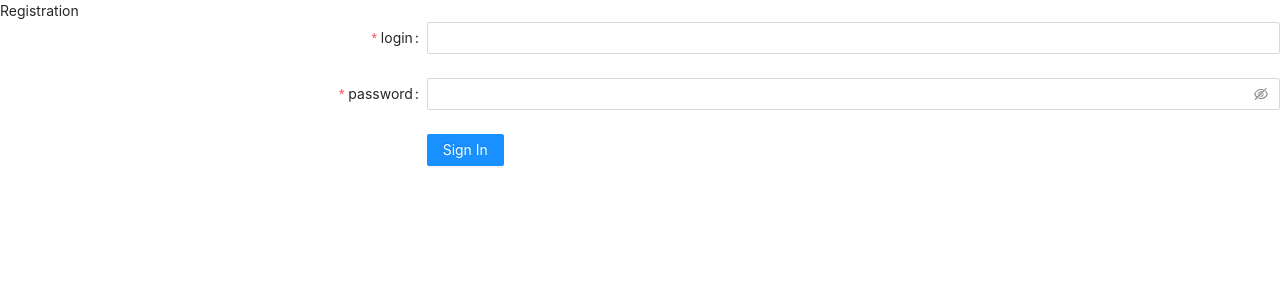
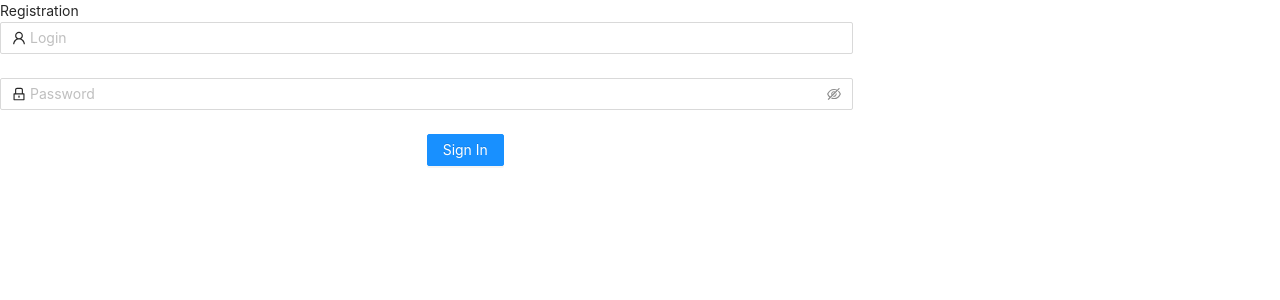
Before and after one commit to Ig0rABC/social-network, a React (Create React App) app in the folder client/: page /register in a window 1280 px wide. Shown: the top 300 px of the page. Built offline with nearby package versions, Linux system fonts and the light colour scheme.

Commit message:
Fixed login and register forms

```diff
--- a/client/src/components/Login/LoginForm.tsx
+++ b/client/src/components/Login/LoginForm.tsx
@@ -1,9 +1,10 @@
 import React, { useState } from "react";
 import usersAPI from "../../api/users";
-import { FormattedMessage } from "react-intl";
+import { FormattedMessage, useIntl } from "react-intl";
 import { Form, Input, Button, Checkbox } from 'antd';
 import { useDispatch } from "react-redux";
 import { actions } from "../../redux/reducers/users";
+import { UserOutlined, LockOutlined } from "@ant-design/icons";
 
 type LoginFormValues = {
   login: string,
@@ -21,6 +22,7 @@ const tailLayout = {
 
 const LoginForm: React.FC = () => {
 
+  const intl = useIntl();
   const dispatch = useDispatch();
   let [isSubmitting, setSubmitting] = useState(false);
 
@@ -29,7 +31,7 @@ const LoginForm: React.FC = () => {
     try {
       const data = await usersAPI.login(values.login, values.password, values.rememberMe);
       dispatch(actions.setCurrentUser(data));
-    } catch {}
+    } catch { }
     setSubmitting(false);
   };
 
@@ -40,24 +42,28 @@ const LoginForm: React.FC = () => {
   >
 
     <Form.Item name="login"
-      label={<FormattedMessage id="login" defaultMessage="login" />}
       rules={[
         {
           required: true,
           message: <FormattedMessage id="empty-login" defaultMessage="empty login" />
         }
       ]}
-    ><Input /></Form.Item>
+    ><Input prefix={<UserOutlined />} placeholder={intl.formatMessage({
+      id: "placeholders.login",
+      defaultMessage: "login"
+    })} /></Form.Item>
 
     <Form.Item name="password"
-      label={<FormattedMessage id="password" defaultMessage="password" />}
       rules={[
         {
           required: true,
           message: <FormattedMessage id="empty-password" defaultMessage="empty password" />
         }
       ]}
-    ><Input.Password /></Form.Item>
+    ><Input.Password prefix={<LockOutlined />} placeholder={intl.formatMessage({
+      id: "placeholders.password",
+      defaultMessage: "password"
+    })} /></Form.Item>
 
     <Form.Item {...tailLayout} name="rememberMe" valuePropName="checked">
       <Checkbox>
--- a/client/src/components/Register/RegisterForm.tsx
+++ b/client/src/components/Register/RegisterForm.tsx
@@ -1,7 +1,8 @@
 import React, { useState } from "react";
 import usersAPI from "../../api/users";
-import { FormattedMessage } from "react-intl";
-import { Form, Input, Button, Checkbox } from 'antd';
+import { FormattedMessage, useIntl } from "react-intl";
+import { Form, Input, Button } from 'antd';
+import { UserOutlined, LockOutlined } from "@ant-design/icons";
 
 type RegisterFormValues = {
   login: string,
@@ -18,6 +19,7 @@ const tailLayout = {
 
 const LoginForm: React.FC = () => {
 
+  const intl = useIntl();
   let [isSubmitting, setSubmitting] = useState(false);
 
   const onFinish = async (values: RegisterFormValues) => {
@@ -25,7 +27,7 @@ const LoginForm: React.FC = () => {
     try {
       const data = await usersAPI.register(values.login, values.password);
       console.log(data);
-    } catch {}
+    } catch { }
     setSubmitting(false);
   };
 
@@ -36,24 +38,28 @@ const LoginForm: React.FC = () => {
   >
 
     <Form.Item name="login"
-      label={<FormattedMessage id="login" defaultMessage="login" />}
       rules={[
         {
           required: true,
           message: <FormattedMessage id="empty-login" defaultMessage="empty login" />
         }
       ]}
-    ><Input /></Form.Item>
+    ><Input prefix={<UserOutlined />} placeholder={intl.formatMessage({
+      id: "placeholders.login",
+      defaultMessage: "login"
+    })} /></Form.Item>
 
     <Form.Item name="password"
-      label={<FormattedMessage id="password" defaultMessage="password" />}
       rules={[
         {
           required: true,
           message: <FormattedMessage id="empty-password" defaultMessage="empty password" />
         }
       ]}
-    ><Input.Password /></Form.Item>
+    ><Input.Password prefix={<LockOutlined />} placeholder={intl.formatMessage({
+      id: "placeholders.password",
+      defaultMessage: "password"
+    })} /></Form.Item>
 
     <Form.Item {...tailLayout}>
       <Button type="primary" htmlType="submit" disabled={isSubmitting}>
```
